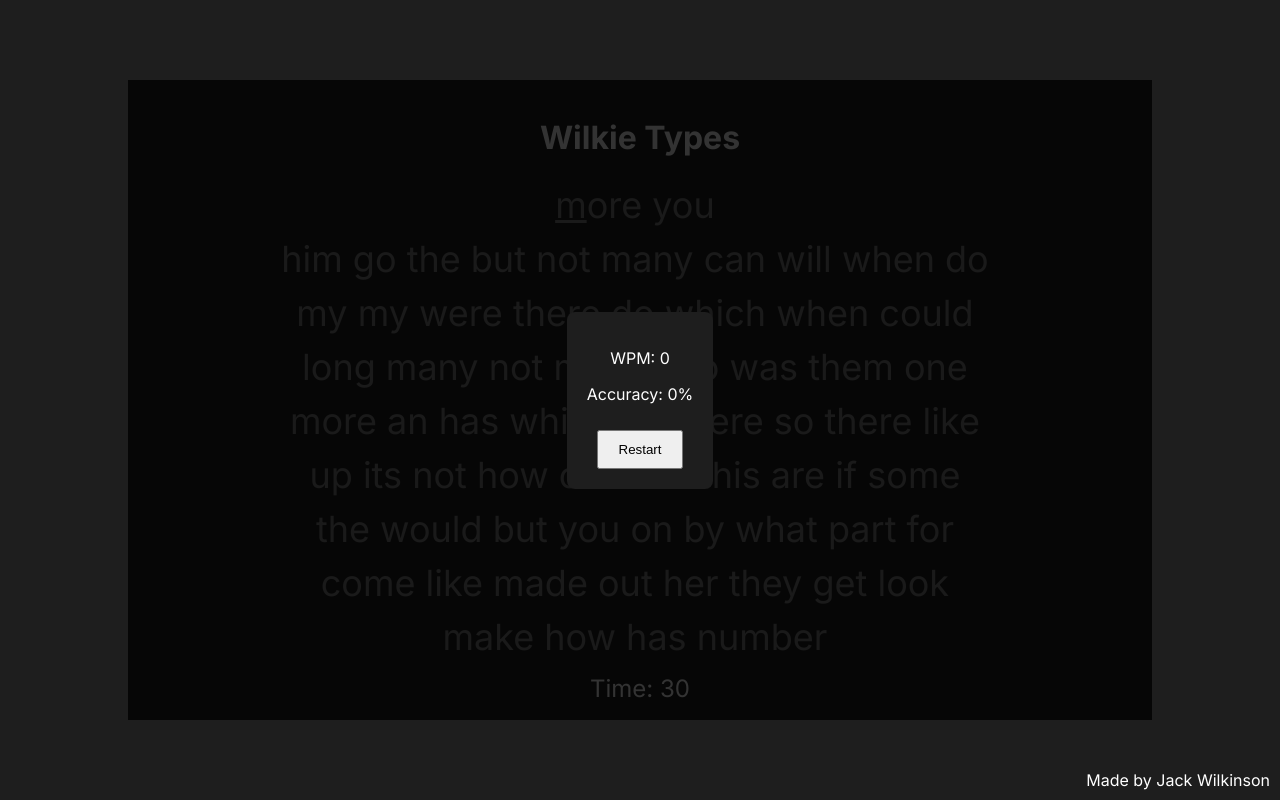
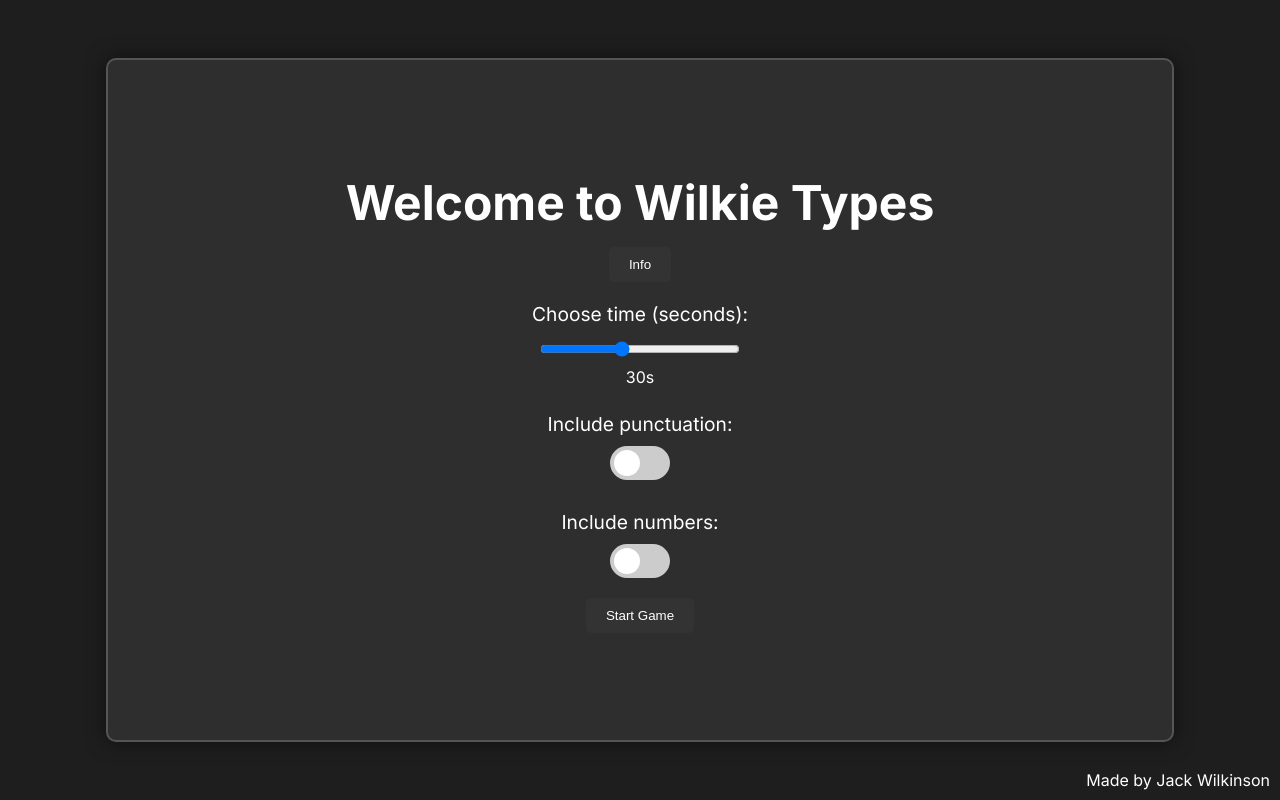
Before and after one commit to Wilkie903/Wilkie-Types-final, a plain HTML site: page index.html in a window 1280 px wide. Drawn offline with Linux system fonts and the light colour scheme.

Commit message:
Add files via upload

```diff
--- a/index.html
+++ b/index.html
@@ -8,7 +8,38 @@
     <link href="https://fonts.googleapis.com/css2?family=Inter:wght@400;700&display=swap" rel="stylesheet">
 </head>
 <body>
-    <div class="container">
+    <div class="welcome-container" id="welcome-container">
+        <h1>Welcome to Wilkie Types</h1>
+        <button id="info-button" class="info-button">Info</button>
+        <div class="info-container" id="info-container">
+            <p>This is a typing game where you can test your typing speed and accuracy. Select your options below and start the game!</p>
+            <button id="close-info" class="info-button">Close</button>
+        </div>
+        <div class="options-container">
+            <div class="option">
+                <label for="time-range">Choose time (seconds):</label>
+                <input type="range" id="time-range" min="10" max="60" value="30" step="5">
+                <span id="time-display">30s</span>
+            </div>
+            <div class="option">
+                <label for="punctuation-toggle">Include punctuation:</label>
+                <label class="switch">
+                    <input type="checkbox" id="punctuation-toggle">
+                    <span class="slider round"></span>
+                </label>
+            </div>
+            <div class="option">
+                <label for="numbers-toggle">Include numbers:</label>
+                <label class="switch">
+                    <input type="checkbox" id="numbers-toggle">
+                    <span class="slider round"></span>
+                </label>
+            </div>
+            <button onclick="startGame()">Start Game</button>
+        </div>
+    </div>
+
+    <div class="container" id="game-container" style="display: none;">
         <h1 class="title">Wilkie Types</h1>
         <div class="text-container" id="text-container">Start typing to start</div>
         <div class="timer" id="timer">Time: 30</div>
@@ -17,6 +48,7 @@
                 <p id="wpm">WPM: 0</p>
                 <p id="accuracy">Accuracy: 0%</p>
                 <button onclick="restartGame()">Restart</button>
+                <button onclick="goToWelcomePage()">Back to Welcome Page</button>
             </div>
         </div>
     </div>
--- a/script.js
+++ b/script.js
@@ -3,8 +3,20 @@ const timerElement = document.getElementById('timer');
 const overlay = document.getElementById('overlay');
 const wpmElement = document.getElementById('wpm');
 const accuracyElement = document.getElementById('accuracy');
+const welcomeContainer = document.getElementById('welcome-container');
+const gameContainer = document.getElementById('game-container');
+const timeRange = document.getElementById('time-range');
+const timeDisplay = document.getElementById('time-display');
+const punctuationToggle = document.getElementById('punctuation-toggle');
+const numbersToggle = document.getElementById('numbers-toggle');
 
-const commonWords = ["the", "and", "you", "that", "was", "for", "on", "are", "with", "as", "his", "they", "at", "be", "this", "have", "from", "or", "one", "had", "by", "word", "but", "not", "what", "all", "were", "we", "when", "your", "can", "said", "there", "use", "an", "each", "which", "she", "do", "how", "their", "if", "will", "up", "other", "about", "out", "many", "then", "them", "these", "so", "some", "her", "would", "make", "like", "him", "into", "time", "has", "look", "two", "more", "write", "go", "see", "number", "no", "way", "could", "people", "my", "than", "first", "water", "been", "call", "who", "oil", "its", "now", "find", "long", "down", "day", "did", "get", "come", "made", "may", "part"];
+const infoButton = document.getElementById('info-button');
+const infoContainer = document.getElementById('info-container');
+const closeInfoButton = document.getElementById('close-info');
+
+const commonWords = ["the", "of", "and", "to", "a", "in", "is", "you", "that", "it"];
+const punctuationMarks = [".", ",", "!", "?", ":", ";"];
+const numbers = ["1", "2", "3", "4", "5", "6", "7", "8", "9", "0"];
 
 let generatedText = '';
 let currentIndex = 0;
@@ -14,10 +26,22 @@ let timer;
 let countdownTimer;
 let startTime;
 let gameStarted = false;
+let gameTime = 30;
 
-function generateText() {
-    while (generatedText.length < 300) {
-        generatedText += commonWords[Math.floor(Math.random() * commonWords.length)] + ' ';
+timeRange.addEventListener('input', () => {
+    timeDisplay.textContent = `${timeRange.value}s`;
+});
+
+function generateText(includePunctuation, includeNumbers) {
+    const sourceArray = [...commonWords];
+    if (includePunctuation) {
+        sourceArray.push(...punctuationMarks);
+    }
+    if (includeNumbers) {
+        sourceArray.push(...numbers);
+    }
+    while (generatedText.split(' ').length < 150) {
+        generatedText += sourceArray[Math.floor(Math.random() * sourceArray.length)] + ' ';
     }
 }
 
@@ -39,7 +63,14 @@ function displayText() {
 }
 
 function startGame() {
-    generateText();
+    const includePunctuation = punctuationToggle.checked;
+    const includeNumbers = numbersToggle.checked;
+    gameTime = parseInt(timeRange.value);
+
+    welcomeContainer.style.display = 'none';
+    gameContainer.style.display = 'flex';
+
+    generateText(includePunctuation, includeNumbers);
     displayText();
     document.addEventListener('keydown', handleTyping);
 }
@@ -48,7 +79,7 @@ function handleTyping(e) {
     if (!gameStarted) {
         gameStarted = true;
         startTime = new Date().getTime();
-        timer = setTimeout(endGame, 30000);
+        timer = setTimeout(endGame, gameTime * 1000);
         countdownTimer = setInterval(updateTimer, 1000);
     }
 
@@ -65,8 +96,8 @@ function handleTyping(e) {
 }
 
 function updateTimer() {
-    const timeLeft = 30 - Math.floor((new Date().getTime() - startTime) / 1000);
-    timerElement.textContent = timeLeft;
+    const timeLeft = gameTime - Math.floor((new Date().getTime() - startTime) / 1000);
+    timerElement.textContent = `Time: ${timeLeft}`;
 }
 
 function endGame() {
@@ -89,8 +120,19 @@ function restartGame() {
     generatedText = '';
     gameStarted = false;
     textContainer.textContent = "Start typing to start";
-    timerElement.textContent = "30";
+    timerElement.textContent = `Time: ${gameTime}`;
     startGame();
 }
 
-startGame();
+function goToWelcomePage() {
+    gameContainer.style.display = 'none';
+    welcomeContainer.style.display = 'flex';
+}
+
+infoButton.addEventListener('click', () => {
+    infoContainer.style.display = 'block';
+});
+
+closeInfoButton.addEventListener('click', () => {
+    infoContainer.style.display = 'none';
+});
--- a/styles.css
+++ b/styles.css
@@ -11,6 +11,125 @@ body, html {
     color: white;
 }
 
+.welcome-container {
+    width: 80%;
+    height: 80%;
+    display: flex;
+    flex-direction: column;
+    align-items: center;
+    justify-content: center;
+    position: relative;
+    border: 2px solid #555;
+    border-radius: 10px;
+    padding: 20px;
+    box-shadow: 0 0 20px rgba(0, 0, 0, 0.5);
+    background-color: #2e2e2e;
+}
+
+.welcome-container h1 {
+    margin: 10px 0;
+    font-size: 3rem;
+    color: #fff;
+}
+
+.options-container {
+    display: flex;
+    flex-direction: column;
+    align-items: center;
+    width: 100%;
+}
+
+.option {
+    display: flex;
+    flex-direction: column;
+    align-items: center;
+    margin: 10px 0;
+}
+
+.option label {
+    margin: 5px 0;
+    font-size: 1.2rem;
+}
+
+input[type="range"] {
+    width: 200px;
+    margin: 10px 0;
+}
+
+.switch {
+    position: relative;
+    display: inline-block;
+    width: 60px;
+    height: 34px;
+}
+
+.switch input {
+    opacity: 0;
+    width: 0;
+    height: 0;
+}
+
+.slider {
+    position: absolute;
+    cursor: pointer;
+    top: 0;
+    left: 0;
+    right: 0;
+    bottom: 0;
+    background-color: #ccc;
+    transition: .4s;
+    border-radius: 34px;
+}
+
+.slider:before {
+    position: absolute;
+    content: "";
+    height: 26px;
+    width: 26px;
+    left: 4px;
+    bottom: 4px;
+    background-color: white;
+    transition: .4s;
+    border-radius: 50%;
+}
+
+input:checked + .slider {
+    background-color: #2196F3;
+}
+
+input:checked + .slider:before {
+    transform: translateX(26px);
+}
+
+.welcome-container button, .results-card button, .info-button, .start-button, .results-button {
+    padding: 10px 20px;
+    cursor: pointer;
+    border: none;
+    background-color: #333;
+    color: white;
+    border-radius: 5px;
+    transition: background-color 0.3s, transform 0.3s, box-shadow 0.3s;
+    margin: 5px 0;
+}
+
+.welcome-container button:hover, .results-card button:hover, .info-button:hover, .start-button:hover, .results-button:hover {
+    background-color: #555;
+    box-shadow: 0 0 10px rgba(0, 0, 0, 0.3);
+}
+
+.welcome-container button:active, .results-card button:active, .info-button:active, .start-button:active, .results-button:active {
+    transform: translateY(2px);
+}
+
+.info-container {
+    display: none;
+    background-color: #444;
+    padding: 20px;
+    border-radius: 10px;
+    margin-top: 10px;
+    text-align: center;
+}
+
 .container {
     width: 80%;
     height: 80%;
@@ -19,17 +138,36 @@ body, html {
     align-items: center;
     justify-content: center;
     position: relative;
+    border: 2px solid #555;
+    border-radius: 10px;
+    padding: 20px;
+    box-shadow: 0 0 20px rgba(0, 0, 0, 0.5);
+    background-color: #2e2e2e;
 }
 
 .text-container {
-    font-size: 36px; /* Larger font size */
+    font-family: 'Courier New', monospace;
+    font-size: 24px;
     color: grey;
     width: 100%;
     line-height: 1.5;
-    overflow: hidden;
+    overflow: auto;
     white-space: pre-wrap;
-    max-height: calc(1.5em * 15); /* Limit to 15 lines */
+    max-height: calc(1.5em * 10);
     text-align: center;
+    transition: opacity 0.3s, transform 0.3s;
+    word-break: break-word;
+    word-wrap: break-word;
+}
+
+.text-container.enter, .text-container.exit {
+    opacity: 0;
+    transform: translateY(10px);
+}
+
+.text-container.enter-active {
+    opacity: 1;
+    transform: translateY(0);
 }
 
 .timer {
@@ -48,28 +186,6 @@ body, html {
 
 .current {
     text-decoration: underline;
-}
-
-.how-to-play {
-    position: absolute;
-    top: 10px;
-    right: 10px;
-}
-
-.how-to-play button {
-    padding: 10px 20px;
-    cursor: pointer;
-}
-
-.instructions {
-    display: none;
-    background-color: white;
-    padding: 10px;
-    border-radius: 5px;
-    position: absolute;
-    top: 40px;
-    right: 0;
-    width: 200px;
 }
 
 .overlay {
@@ -92,12 +208,6 @@ body, html {
     text-align: center;
 }
 
-.results-card button {
-    padding: 10px 20px;
-    margin-top: 10px;
-    cursor: pointer;
-}
-
 .footer {
     position: absolute;
     bottom: 10px;
```
